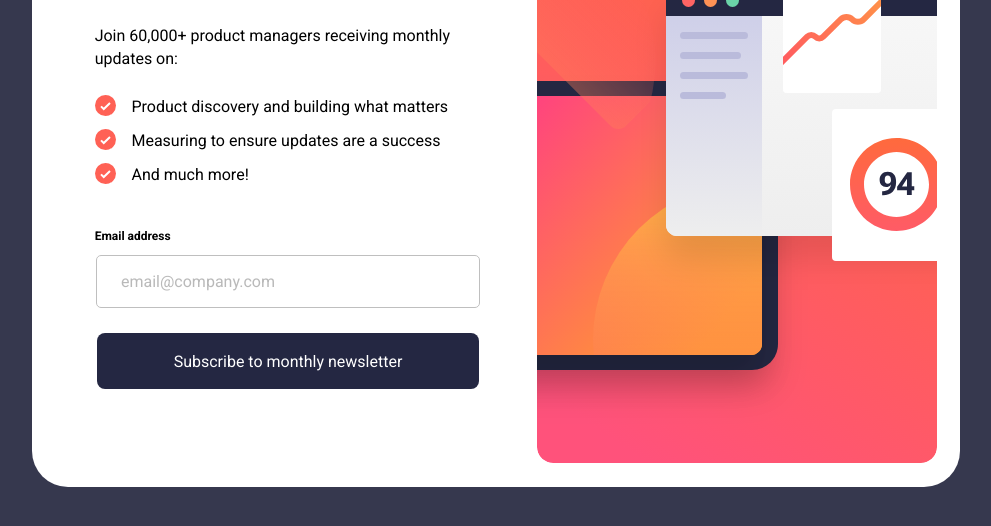
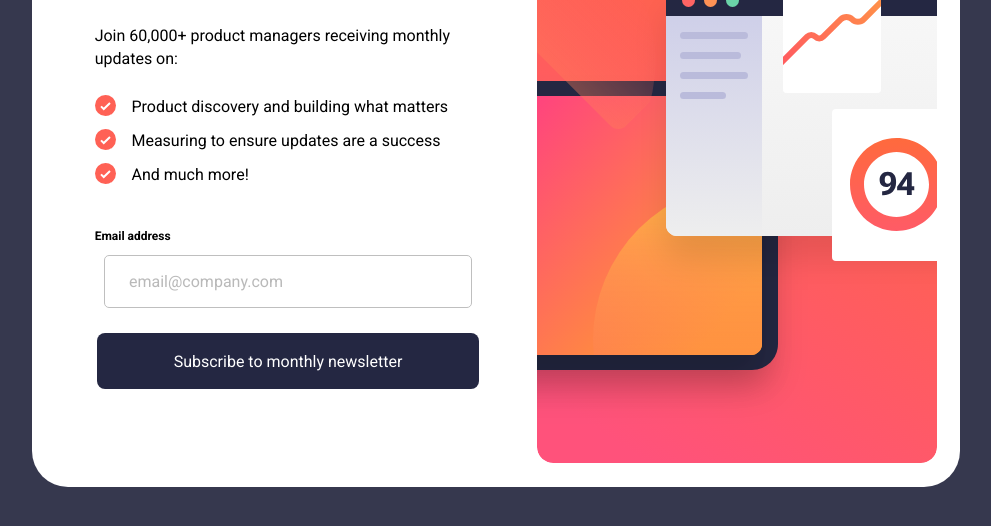
Before and after one commit to tloxiu/Newsletter-Sign-up-Form-with-Success-Message, a plain HTML site: page index.html in a window 1280 px wide. Shown: the part 234-760 px from the top of the page, without its empty margins (144-1135 px from the left). Drawn offline with Linux system fonts and the light colour scheme.

Commit message:
Update style.css

```diff
--- a/style.css
+++ b/style.css
@@ -265,7 +265,7 @@ input::placeholder {
     margin-left: 12rem;
   }
   input{
-    width: 24rem;
+    width: 23rem;
     padding: 1rem 6.2rem 1rem 1rem;
   }
   .submit-btn{
```
